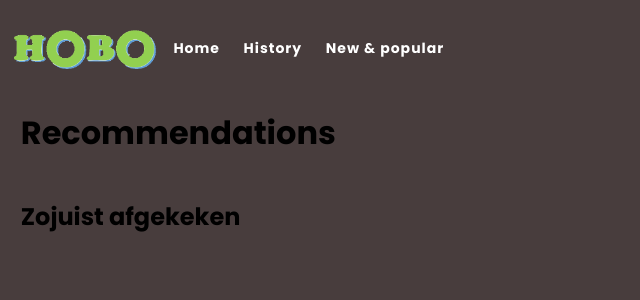
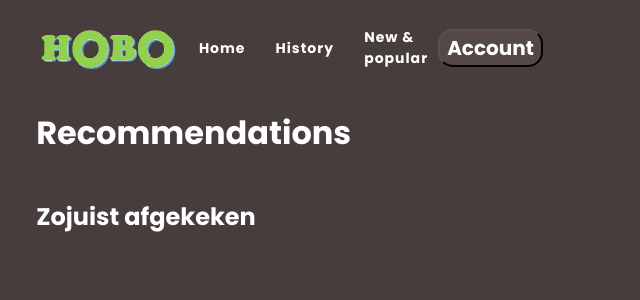
Before and after one commit to daanberg/Hobo-K3, a PHP site: page /test.php in a window 1280 px wide. Shown: the top 300 px of the page, without its empty margins (0-640 px from the left). Run offline with PHP 8.4, Linux system fonts and the light colour scheme; data that the repository does not hold is empty.

Commit message:
kleine aanpassingen

```diff
--- a/css/history.css
+++ b/css/history.css
@@ -1,7 +1,7 @@
 @import url("https://fonts.googleapis.com/css?family=Poppins:700");
 
 * {
-    font-family: poppins;
+    font-family: poppins , sans-serif;
     background-color: #483D3D;
 }
 
@@ -17,16 +17,19 @@ nav{
     display: flex;
     align-items: center;
     justify-content: space-around;
+    margin-left: 20px;
 }
 
 a{
     position: relative;
     text-decoration: none;
-    font-family: poppins;
+    font-family: poppins, sans-serif;
     font-size: 14px;
     color: white;
     letter-spacing: 1px;
     padding: 0 10px;
+    margin-left: 10px;
+    text-decoration: solid 1px;
 }
 
 a:after {
@@ -53,8 +56,8 @@ a:hover:after{
     align-items: center;
 }
 .row-home img{
-    width: 250px;
-    margin-left: 1vw;
+    width: 260px;
+    margin-left: 2.2vw;
 }
 
 .row-home2{
@@ -62,11 +65,32 @@ a:hover:after{
     align-items: center;
 }
 .row-home2 img{
-    width: 250px;
-    margin-left: 1vw;
+    width: 260px;
+    margin-left: 2.2vw;
 }
 h1 {
     display: flex;
-    margin-left: 1vw;
+    margin-left: 2.2vw;
+    color: white;
 }
 /* dit hoort bij de pagina */
+
+.nav2 h1 {
+    font-family: poppins , sans-serif;
+    margin: 1px;
+    background-color: #544848;
+}
+
+.nav2 button{
+    border: 1px 5px solid black;
+    display: flex;
+    cursor: pointer;
+    background-color: #544848;
+    color: white;
+    border-radius: 15px;
+}
+
+nav img {
+    margin-left: 10px;
+    cursor: pointer;
+}
--- a/test.php
+++ b/test.php
@@ -20,7 +20,13 @@
                 <a href="#">Home</a>
                 <a href="#">History</a>
                 <a href="#">New & popular</a>
+
+                <div class="nav2">
+                    <a href=""><button><h1>Account</h1></button></a>
+                </div>
             </nav>
+
+
     </header>
 
 
```
